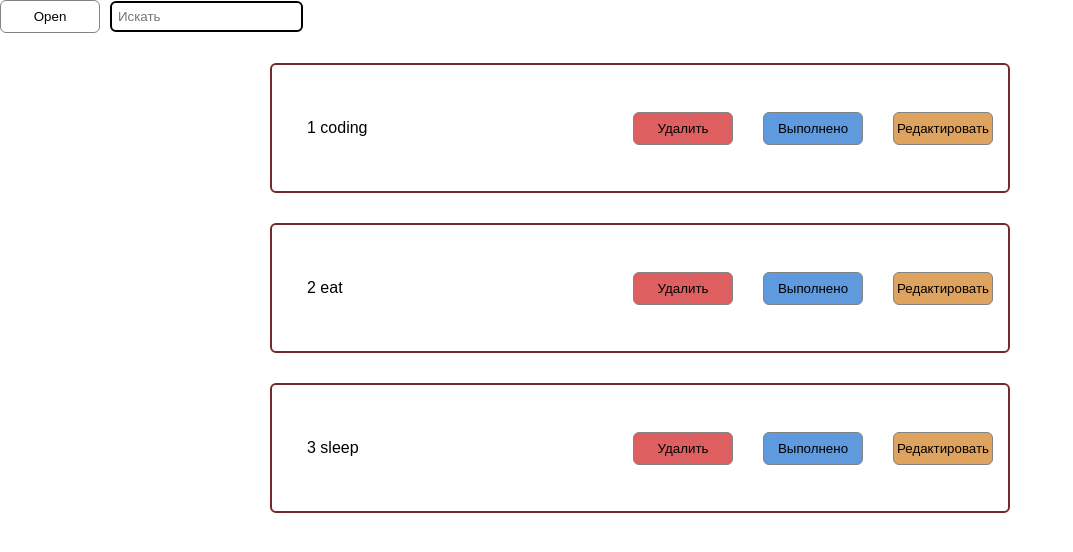
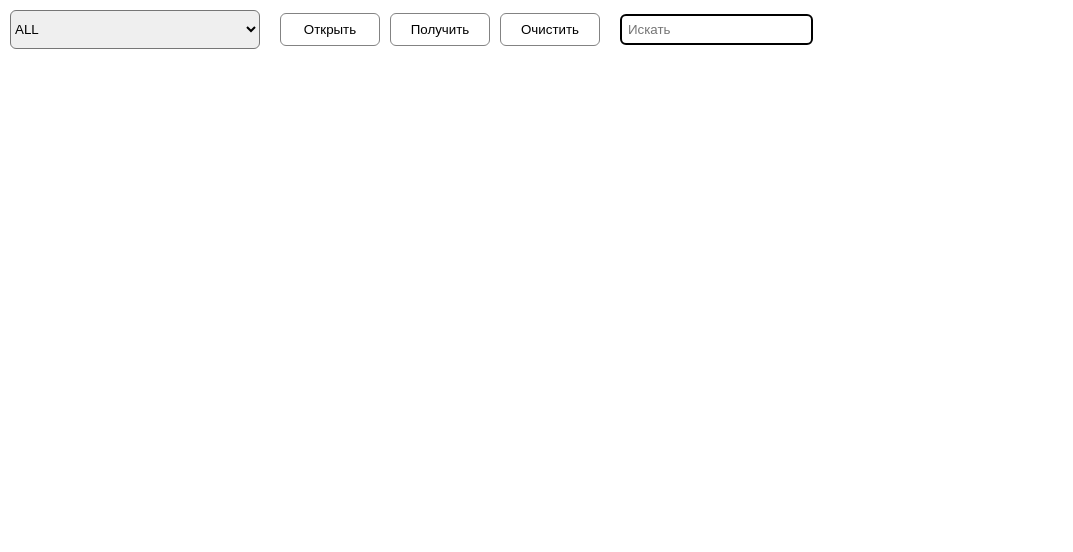
Before and after one commit to BilimFrontend/DZ_M4_E.Bilim, a React (Create React App) app in the folder homework_two/: page / in a window 1280 px wide. Shown: the top 552 px of the page, without its empty margins (0-1073 px from the left). Built offline with nearby package versions, Linux system fonts and the light colour scheme.

Commit message:
homework_five

```diff
--- a/homework_two/src/App.css
+++ b/homework_two/src/App.css
@@ -5,3 +5,10 @@
     scroll-behavior: smooth;
     font-family: sans-serif;
 }
+
+.box{
+    display: flex;
+    gap: 10px;
+    flex-direction: row;
+    align-items: center;
+}
--- a/homework_two/src/App.js
+++ b/homework_two/src/App.js
@@ -4,27 +4,15 @@ import React, {useEffect, useState} from "react";
 import Button from "./components/button/Button";
 import List from "./components/list/List";
 import Input from "./components/input/Input";
+import userEvent from "@testing-library/user-event";
+import task from "./components/task/Task";
+import Users from "./page/users/Users";
+import SelectOption from "./components/selectOption/SelectOption";
 
 function App() {
   const [show, setShow] =  useState(false)
   const [input, setInput] = useState("")
-  const [titles, setTitles] = useState([
-      {
-          id:1 ,
-          title: 'coding',
-          completed: false,
-      },
-      {
-          id:2,
-          title: 'eat',
-          completed: false,
-      },
-      {
-          id:3,
-          title: 'sleep',
-          completed: false,
-      }
-      ])
+  const [titles, setTitles] = useState([])
     console.table(titles)
 
     const handleDone = (id) => {
@@ -52,7 +40,7 @@ function App() {
   const handleAdd = () => {
       setTitles(prev=>[...prev, //<- prevState - предыдущее(прошлое) состояние
               {
-                  id: titles.length + 1,
+                  id: titles.length === 0 ? 1 : titles[titles.length-1].id + 1,
                   title: input,
                   completed: false
               }
@@ -94,9 +82,62 @@ function App() {
 
 
     useEffect(() => { // <- Сделать что-то после рендера(вызывается каждый раз)
-        console.log('useEffect')
-    }, [show]); // [] - зависимость <- срабатывать каждый при срабатывании show (без него он будет срабатывать каждый раз)
+        console.log('useEffect1')
+    }, [show]); // [] - зависимость <- срабатывать каждый раз при срабатывании show (без него он будет срабатывать каждый раз)
 
+
+    useEffect(() => {
+        localStorage.setItem('user', 'Bbb') // <- Добавление // user - это ключ
+        localStorage.setItem('age', 1234)
+        console.log(localStorage.getItem("user"), "user") // <- Получение по ключу
+        localStorage.removeItem("user") // <- Удаление по ключу
+    }, []);
+
+
+    useEffect(() => {
+        const myLocalList = JSON.parse(localStorage.getItem('titles'))
+        if (myLocalList === null){
+            return localStorage.setItem('titles', JSON.stringify(titles))
+        }
+        if (myLocalList.length !== 0){
+            setTitles(myLocalList)
+        }
+    }, []);
+
+
+    useEffect(() => {
+        localStorage.setItem('titles', JSON.stringify(titles))
+    },[titles])
+
+
+    const [users, setUsers] = useState([])
+
+
+    const getUsers = async () => {
+        const response = await fetch('https://jsonplaceholder.org/users')
+        const data = await (response.json())
+        setUsers(data)
+    }
+
+    const removeAll = () => {
+        localStorage.removeItem('titles')
+        setTitles([])
+    }
+
+    const [filterOption, setFilterOption] = useState('all')
+    const option = ['completed', "notCompleted", "all"]
+    const handleFilterOption = (event) => {
+        setFilterOption(event.target.value)
+    }
+
+    const filterTitles = titles.filter(title => {
+        switch (filterOption) {
+            case "completed": return title.completed
+            case "notCompleted": return !title.completed
+            default:
+                return true
+        }
+    })
 
   return (
       <>
@@ -108,14 +149,23 @@ function App() {
               </Modal>
           }
 
-          <Button text={"Open"} onClick={handleShow}/>
-          <Input placeholder={"Искать"} onChangeInput={handleSearch}/>
-          <List titles={titles}
+          <div className={"box"}>
+              <SelectOption option={option} onChange={handleFilterOption} selectValue={filterOption}/>
+              <Button text={"Открыть"} onClick={handleShow}/>
+              <Button text={"Получить"} onClick={getUsers}/>
+              <Button text={"Очистить"} onClick={removeAll}/>
+              <Input placeholder={"Искать"} onChangeInput={handleSearch}/>
+          </div>
+          <List titles={filterTitles}
                 handleDelete={handleDelete}
                 handleDone={handleDone}
                 handleEdit={handeEdit}/>
+          <Users users={users}/>
       </>
   );
 }
 
 export default App;
+
+
+//LocalStorage - сохраняет данные пока мы не удалим
--- a/homework_two/src/components/button/Button.module.css
+++ b/homework_two/src/components/button/Button.module.css
@@ -3,6 +3,7 @@
 }
 
 .btn{
+    cursor: pointer;
     width: 100px;
     font-family: sans-serif;
     padding: 8px 0;
--- /dev/null
+++ b/homework_two/src/components/selectOption/SelectOption.js
@@ -0,0 +1,13 @@
+import React from 'react';
+import classes from "./SelectOption.module.css";
+
+
+const SelectOption = ({selectValue,onChange, option}) => {
+    return (
+        <select className={classes.select} value={selectValue} onChange={onChange}>
+            {option.map((i,index) =><option className={classes.option} key={index} value={i}>{i}</option>)}
+        </select>
+    );
+};
+
+export default SelectOption;
--- /dev/null
+++ b/homework_two/src/components/selectOption/SelectOption.module.css
@@ -0,0 +1,24 @@
+.select{
+    cursor: pointer;
+    width: 250px;
+    padding: 10px 0;
+    border-radius: 6px;
+    text-transform: uppercase;
+    margin: 10px;
+    transition: 0.3s ease-in-out;
+}
+
+.select:hover{
+    color: #3c7c7e;
+    border: 2px solid #3c7c7e;
+}
+
+.option{
+    font-size: 16px;
+    text-align: start;
+}
+
+.option:checked{
+    background: black;
+    color: white;
+}
--- a/homework_two/src/components/task/Task.js
+++ b/homework_two/src/components/task/Task.js
@@ -16,7 +16,7 @@ const Task = ({task, handleDelete, handleDone, handleEdit, handleCurrentEdit, is
                             ...task,
                             title: input
                         })
-                        handleCurrentEdit("")
+                        handleCurrentEdit(null)
                     }
                 }
                 text={"Сохранить"}
@@ -25,7 +25,7 @@ const Task = ({task, handleDelete, handleDone, handleEdit, handleCurrentEdit, is
             <Button color={"#de5f5f"}
                 onClick={
                     () => {
-                        handleCurrentEdit("")
+                        handleCurrentEdit(null)
                     }
                 }
                 text={"Отмена"}/>
--- a/homework_two/src/components/task/Task.module.css
+++ b/homework_two/src/components/task/Task.module.css
@@ -35,7 +35,7 @@
 }
 
 .isDone{
-    background: #adf1ad;
+    background: #83d783;
     border: 2px solid #3c7c7e;
     color: #000000;
 }
--- /dev/null
+++ b/homework_two/src/page/users/Users.js
@@ -0,0 +1,36 @@
+import React, {useState} from 'react';
+import classes from "./Users.module.css";
+import Button from "../../components/button/Button";
+
+const Users = ({users}) => {
+
+    const [user, setUser] = useState({})
+    console.log(user)
+    const getUser = async (id) => {
+        const data = await fetch(`https://jsonplaceholder.org/users/${id}`)
+        const user = await (data.json())
+        setUser(user)
+    }
+    return (
+        <ul className={classes.users}>
+            {
+                users.map(userMapped =>
+                    <li key={userMapped.id} className={classes.user}>
+                        <p>First name: {userMapped.firstname}</p>
+                        <p>Last name: {userMapped.lastname}</p>
+                        <p>Birthdate: {userMapped.birthDate}</p>
+                        <Button onClick={() => getUser(userMapped.id) } text={"Подробнее"}/>
+                        {user.id === userMapped.id &&
+                            <div className={classes.info_user}>
+                                <p>Phone: {user?.phone}</p>
+                                <p>Website: {user?.website}</p>
+                                <p>Email: {user?.email}</p>
+                            </div>
+                        }
+                    </li>)
+            }
+        </ul>
+    );
+};
+
+export default Users;
--- /dev/null
+++ b/homework_two/src/page/users/Users.module.css
@@ -0,0 +1,30 @@
+
+.users{
+    display: flex;
+    flex-direction: column;
+    align-items: center;
+    justify-content: center;
+    margin-top: 50px;
+    gap: 30px;
+}
+
+.user{
+    display: flex;
+    flex-direction: column;
+    align-items: flex-start;
+    justify-content: center;
+    border: 2px solid #965050;
+    padding: 20px;
+    border-radius: 6px;
+    width: 740px;
+    gap: 20px;
+}
+
+.info_user{
+    display: flex;
+    flex-direction: column;
+    gap: 10px;
+    border: 2px solid #965050;
+    padding: 5px;
+    border-radius: 6px;
+}
```
